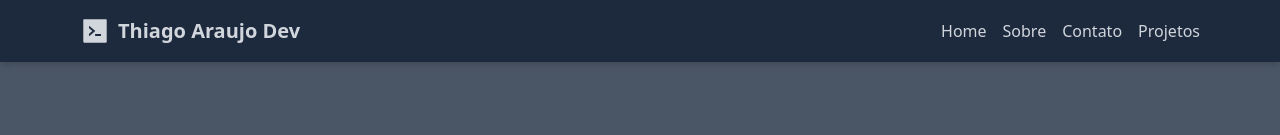
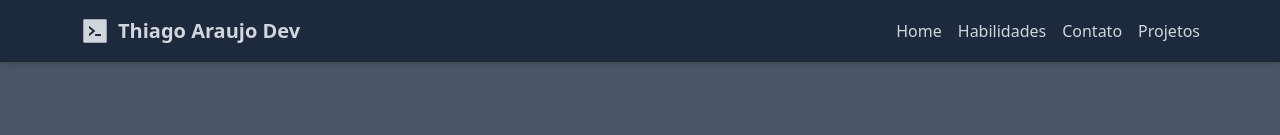
Before and after one commit to thiagoeu/portifoliov1, a React (Vite) app: page / in a window 1280 px wide. Shown: the top 135 px of the page. Built offline with nearby package versions, Linux system fonts and the light colour scheme.

Commit message:
fix: rotas

```diff
--- a/src/components/CustomButton.jsx
+++ b/src/components/CustomButton.jsx
@@ -10,7 +10,7 @@ const CustomButton = ({
     <button
       type={type}
       onClick={onClick}
-      className={`flex items-center gap-2 rounded bg-gray-900 px-4 py-2 font-bold text-white transition duration-200 hover:bg-blue-700 ${className}`}
+      className={`flex items-center gap-2 rounded bg-gray-900 px-4 py-2 font-bold text-white transition duration-200 hover:cursor-pointer hover:bg-blue-700 ${className}`}
     >
       {children}
     </button>
--- a/src/components/Header.jsx
+++ b/src/components/Header.jsx
@@ -1,5 +1,6 @@
 import React from "react";
 import { AiFillCode } from "react-icons/ai";
+import { Link } from "react-router-dom";
 
 const Header = () => {
   return (
@@ -20,9 +21,9 @@ const Header = () => {
             </a>
           </li>
           <li>
-            <a href="/" className="transition-colors hover:text-sky-300">
-              Sobre
-            </a>
+            <Link to="/skills" className="transition-colors hover:text-sky-300">
+              Habilidades
+            </Link>
           </li>
           <li>
             <a href="/" className="transition-colors hover:text-sky-300">
--- a/src/pages/Hero.jsx
+++ b/src/pages/Hero.jsx
@@ -1,6 +1,7 @@
 import CustomButton from "../components/CustomButton.jsx";
 import { IoMdDownload } from "react-icons/io";
 import { FaGithub } from "react-icons/fa";
+import { Link } from "react-router-dom";
 import hero from "../assets/hero.png";
 
 const Hero = () => {
@@ -27,10 +28,10 @@ const Hero = () => {
             necessidades reais do projeto e entregar soluções eficientes, com
             código limpo e bem estruturado. Se você está buscando alguém para
             desenvolver seu sistema ou otimizar sua stack,{" "}
-            <span className="font-semibold text-gray-900">
+            <Link to="/" className="font-semibold text-gray-900">
               {" "}
               vamos conversar !
-            </span>
+            </Link>
           </p>
         </div>
 
```
